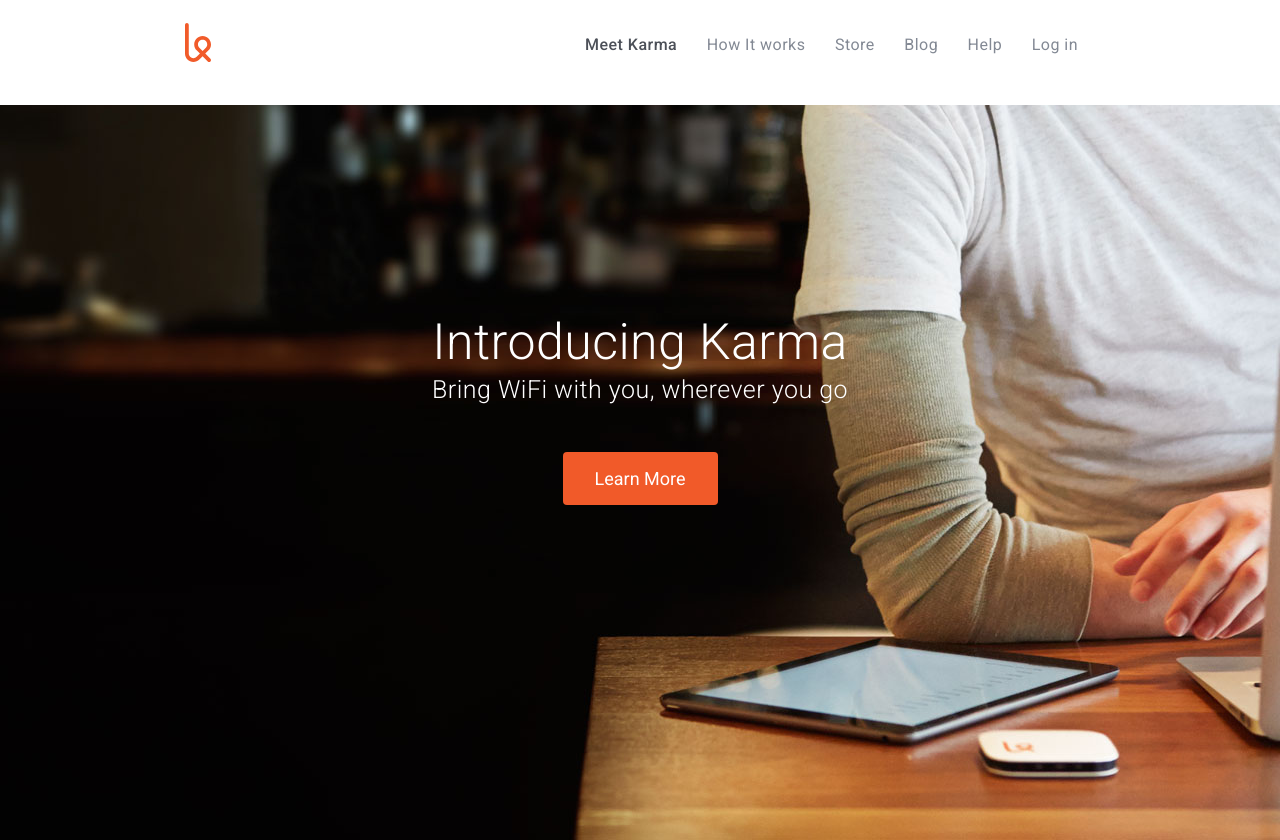
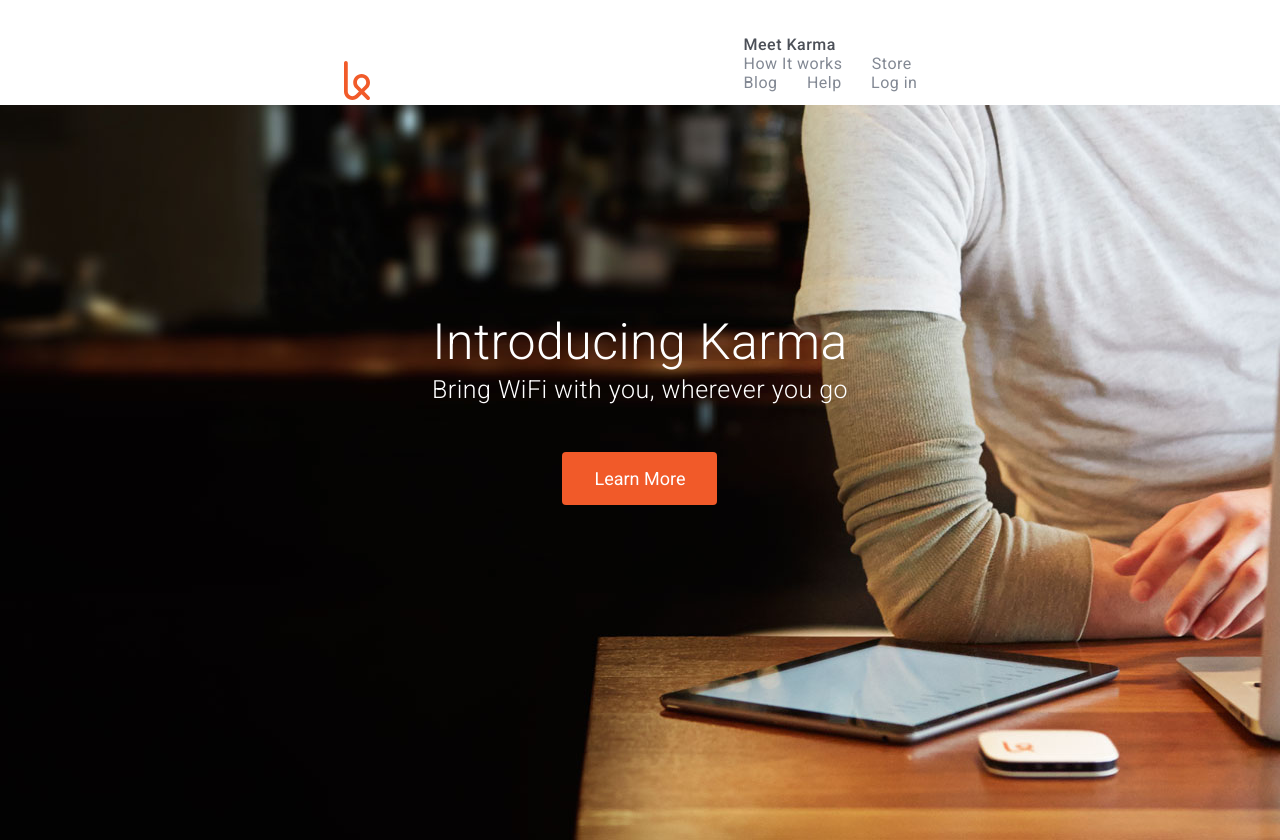
Before and after one commit to vmanamino/startup-landing-page-clone, a plain HTML site: page index.html in a window 1280 px wide. Drawn offline with Linux system fonts and the light colour scheme.

Commit message:
adjusted style

```diff
--- a/css/style.css
+++ b/css/style.css
@@ -29,7 +29,7 @@
 
 .content {
     margin: 0 auto;
-    width: 970px;
+    width: 51%;
     padding: 0px 15px;
     box-sizing: border-box;
 }
```
